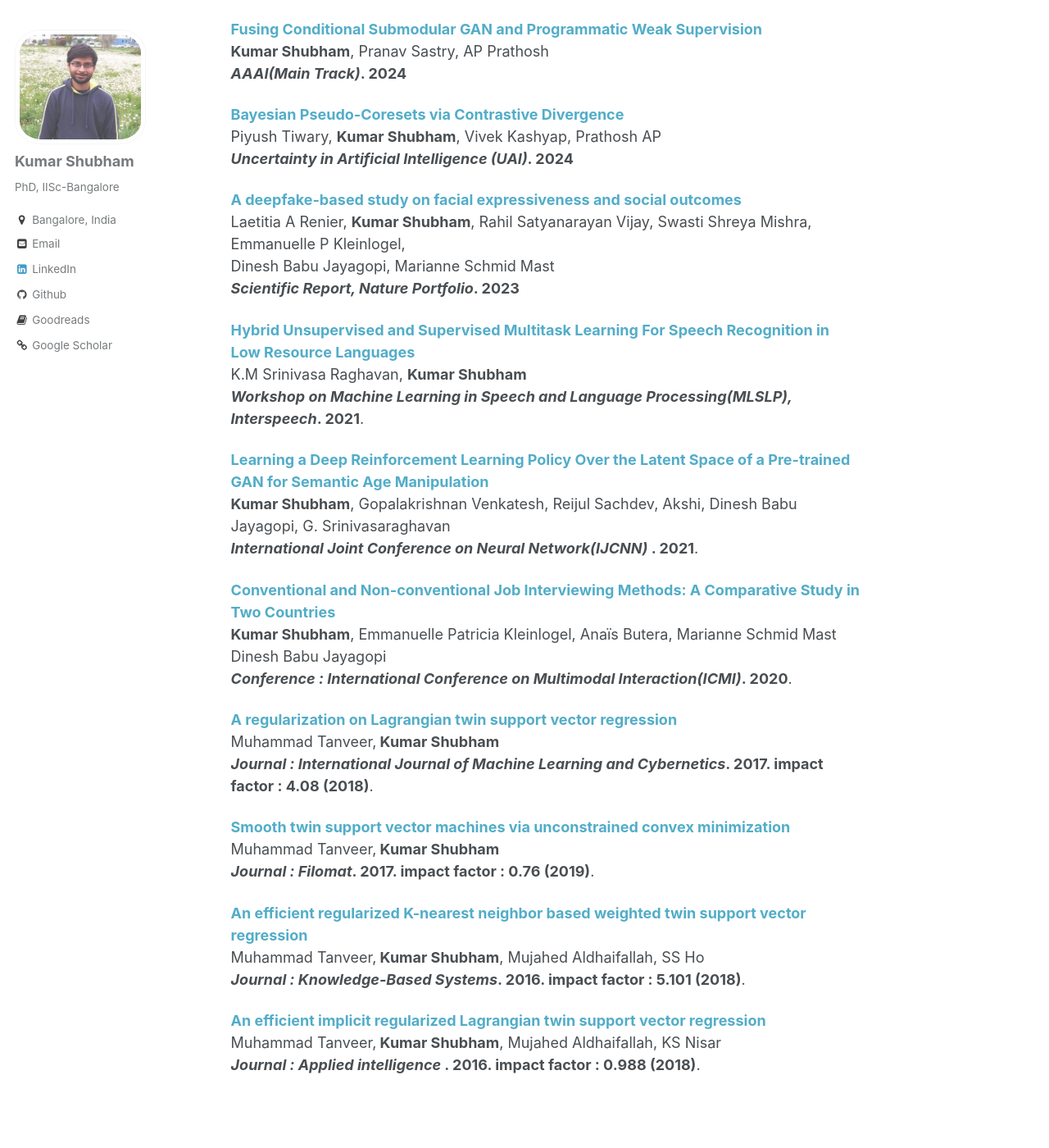
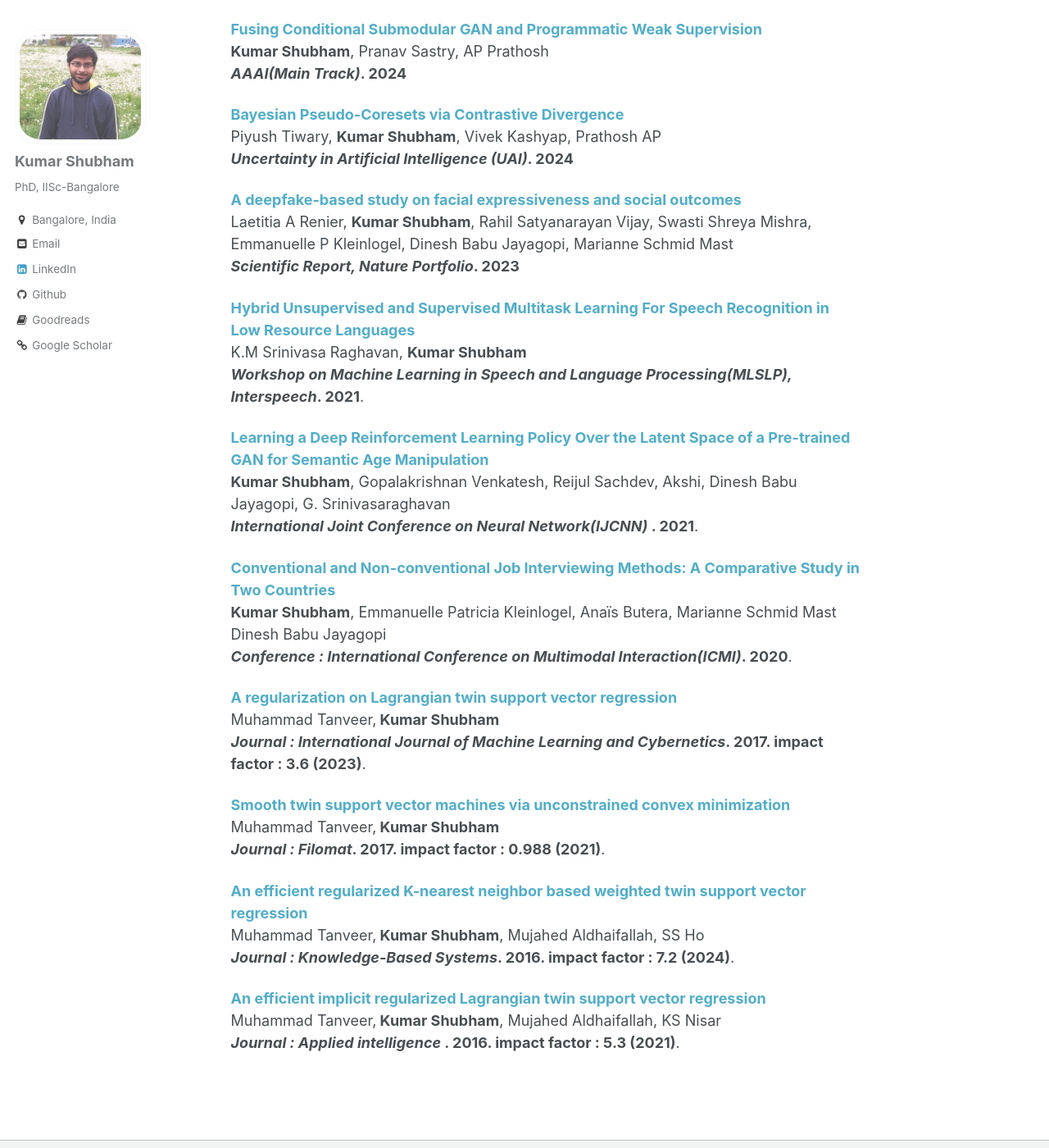
Before and after one commit to kyrs/kyrs.github.io, a Jekyll site: the page built from _pages/publications.md, in a window 1280 px wide and 1400 px high, scrolled down 270 px. Shown: the whole window at 82% size. Built offline with Jekyll 4.4.1, drawn with Linux system fonts in a browser that asks for light colours.

Commit message:
Update publications.md

```diff
--- a/_pages/publications.md
+++ b/_pages/publications.md
@@ -13,7 +13,7 @@ author_profile: true
 Piyush Tiwary, <b>Kumar Shubham</b>, Vivek Kashyap, Prathosh AP <br><b><i> Uncertainty in Artificial Intelligence (UAI)</i>. 2024</b> <br>
 
 <b>[A deepfake-based study on facial expressiveness and social outcomes](https://www.nature.com/articles/s41598-024-53475-5)</b> <br>
- Laetitia A Renier, <b>Kumar Shubham</b>, Rahil Satyanarayan Vijay, Swasti Shreya Mishra, Emmanuelle P Kleinlogel,<br> Dinesh Babu Jayagopi, Marianne Schmid Mast <br><b><i>Scientific Report, Nature Portfolio</i>. 2023</b> <br>
+ Laetitia A Renier, <b>Kumar Shubham</b>, Rahil Satyanarayan Vijay, Swasti Shreya Mishra, Emmanuelle P Kleinlogel, Dinesh Babu Jayagopi, Marianne Schmid Mast <br><b><i>Scientific Report, Nature Portfolio</i>. 2023</b> <br>
 
 <b>[Hybrid Unsupervised and Supervised Multitask Learning For Speech Recognition in Low Resource Languages](https://homepages.inf.ed.ac.uk/htang2/sigml/mlslp2021/index.html)</b> <br>
  K.M Srinivasa Raghavan, <b>Kumar Shubham</b><br>
@@ -30,16 +30,16 @@ Dinesh Babu Jayagopi<br>
 
 <b>[A regularization on Lagrangian twin support vector regression](https://link.springer.com/article/10.1007/s13042-015-0361-6)</b> <br>
 Muhammad Tanveer,<b> Kumar Shubham</b><br>
-<b><i>Journal : International Journal of Machine Learning and Cybernetics</i>. 2017. impact factor : 4.08 (2018)</b>.
+<b><i>Journal : International Journal of Machine Learning and Cybernetics</i>. 2017. impact factor : 3.6 (2023)</b>.
 
 <b>[Smooth twin support vector machines via unconstrained convex minimization](https://www.jstor.org/preview-page/10.2307/26194958)</b> <br>
 Muhammad Tanveer,<b> Kumar Shubham</b><br>
-<b><i>Journal : Filomat</i>. 2017. impact factor : 0.76 (2019)</b>.
+<b><i>Journal : Filomat</i>. 2017. impact factor : 0.988 (2021)</b>.
 
 <b>[An efficient regularized K-nearest neighbor based weighted twin support vector regression](https://www.sciencedirect.com/science/article/abs/pii/S0950705115004384)</b> <br>
 Muhammad Tanveer,<b> Kumar Shubham</b>, Mujahed Aldhaifallah, SS Ho<br>
-<b> <i>Journal : Knowledge-Based Systems</i>. 2016. impact factor : 5.101 (2018)</b>.
+<b> <i>Journal : Knowledge-Based Systems</i>. 2016. impact factor : 7.2 (2024)</b>.
 
 <b>[An efficient implicit regularized Lagrangian twin support vector regression](https://link.springer.com/article/10.1007/s10489-015-0728-0)</b> <br>
 Muhammad Tanveer,<b> Kumar Shubham</b>, Mujahed Aldhaifallah, KS Nisar<br>
-<b><i>Journal : Applied intelligence</i> . 2016. impact factor : 0.988 (2018)</b>.
+<b><i>Journal : Applied intelligence</i> . 2016. impact factor : 5.3 (2021)</b>.
```
